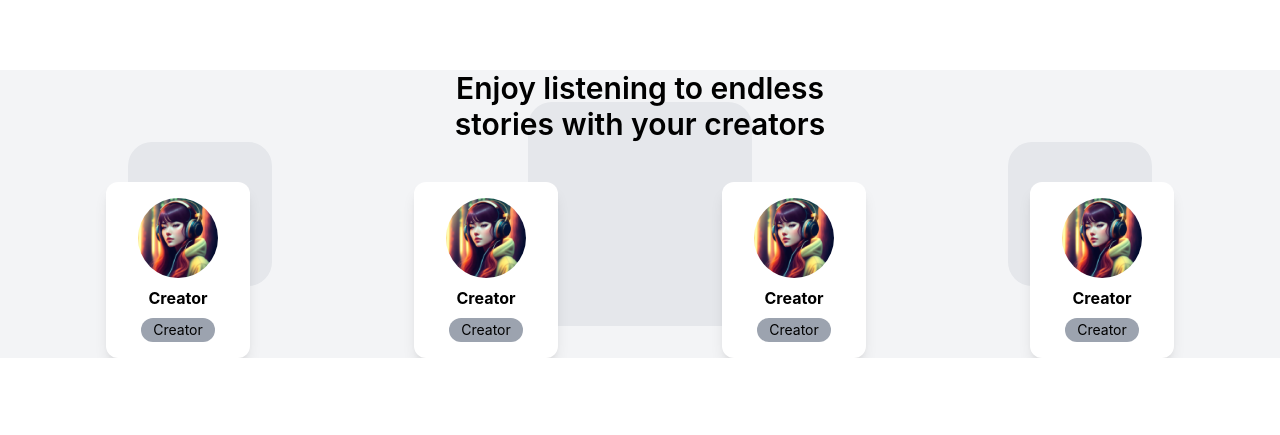
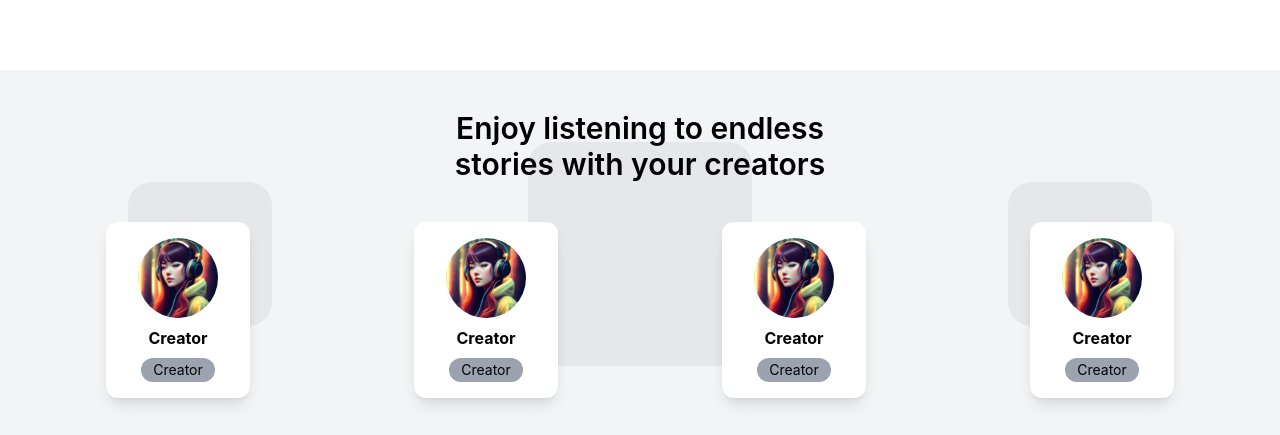
Before and after one commit to danilodavid521/retailor_watch_content, a React (Create React App) app: page / in a window 1280 px wide. Shown: the part 2526-2961 px from the top of the page. Before the commit the page ends 2884 px from the top, so only its background shows below. Built offline with nearby package versions, Linux system fonts and the light colour scheme.

Commit message:
fix: added padding

```diff
--- a/src/components/Creators.tsx
+++ b/src/components/Creators.tsx
@@ -4,7 +4,7 @@ import CreatorImg from '../assets/images/creator.webp'
 
 export default function Creators() {
   return (
-    <div className='container px-6 mx-auto bg-gray-100 relative'>
+    <div className='container px-6 py-10 mx-auto bg-gray-100 relative'>
       <div className="background absolute top-0 left-0 z-10 w-full h-full">
         <div className="shapes flex justify-around items-center h-full">
           <div className="box-1 w-36 h-36 rounded-3xl bg-gray-200">
```
